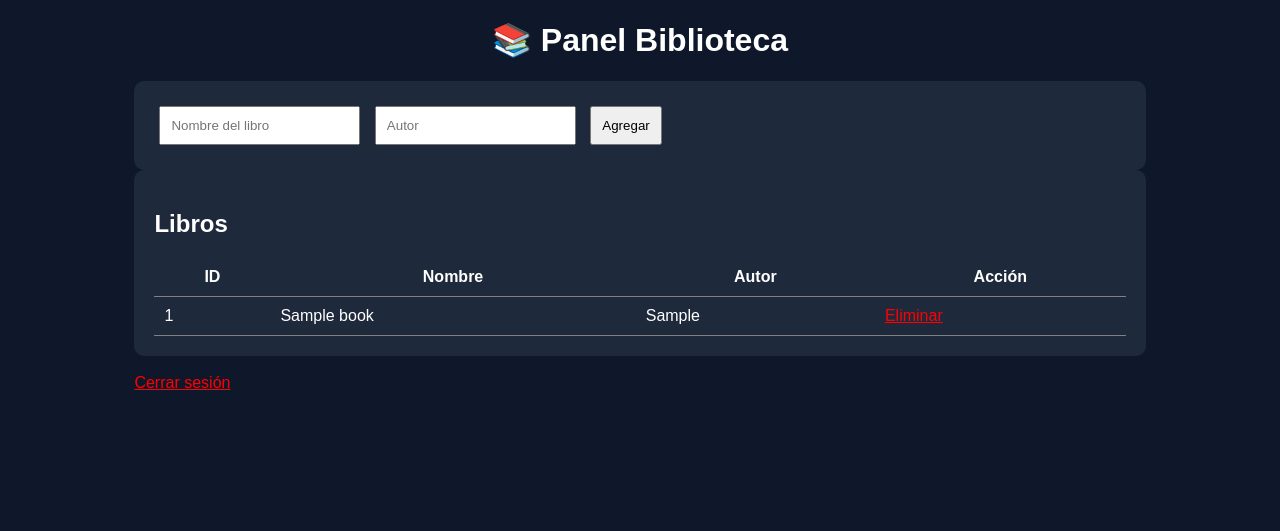
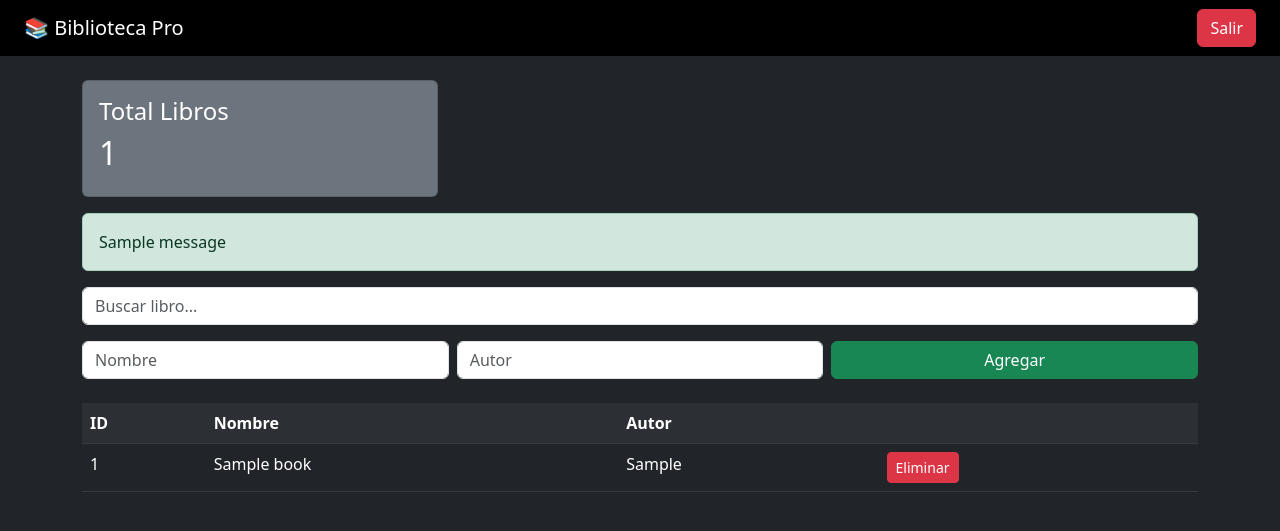
Before and after one commit to juanariasn-cmyk/proyecto-biblioteca, a Flask app: page /dashboard in a window 1280 px wide. Shown: the top 531 px of the page. Run offline with Flask 3, Linux system fonts and the light colour scheme; the visitor is signed in with stand-in values (Sample User, id 1); tables that the repository leaves empty hold one stand-in row (values such as "Sample post"); one stand-in notice (Sample message) is shown.

Commit message:
Update dashboard.html

```diff
--- a/web_app/templates/dashboard.html
+++ b/web_app/templates/dashboard.html
@@ -1,39 +1,58 @@
 <!DOCTYPE html>
 <html>
 <head>
-    <title>Panel Biblioteca</title>
-    <style>
-        body { font-family: Arial; background: #0f172a; color: white; }
-        h1 { text-align: center; }
-        .container { width: 80%; margin: auto; }
-        input, button { padding: 10px; margin: 5px; }
-        table { width: 100%; margin-top: 20px; border-collapse: collapse; }
-        th, td { padding: 10px; border-bottom: 1px solid gray; }
-        a { color: red; }
-        .box { background: #1e293b; padding: 20px; border-radius: 10px; }
-    </style>
+    <title>Biblioteca Pro</title>
+    <link href="https://cdn.jsdelivr.net/npm/bootstrap@5.3.0/dist/css/bootstrap.min.css" rel="stylesheet">
 </head>
-<body>
 
-<div class="container">
-    <h1>📚 Panel Biblioteca</h1>
+<body class="bg-dark text-white">
 
-    <div class="box">
-        <form action="/add" method="POST">
-            <input type="text" name="nombre" placeholder="Nombre del libro" required>
-            <input type="text" name="autor" placeholder="Autor" required>
-            <button type="submit">Agregar</button>
-        </form>
+<nav class="navbar navbar-dark bg-black px-4">
+    <span class="navbar-brand">📚 Biblioteca Pro</span>
+    <a href="/logout" class="btn btn-danger">Salir</a>
+</nav>
+
+<div class="container mt-4">
+
+    <div class="row mb-3">
+        <div class="col-md-4">
+            <div class="card bg-secondary text-white p-3">
+                <h4>Total Libros</h4>
+                <h2>{{ total }}</h2>
+            </div>
+        </div>
     </div>
 
-    <div class="box">
-        <h2>Libros</h2>
-        <table>
+    {% with messages = get_flashed_messages() %}
+        {% if messages %}
+            <div class="alert alert-success">
+                {{ messages[0] }}
+            </div>
+        {% endif %}
+    {% endwith %}
+
+    <form action="/search" method="POST" class="mb-3">
+        <input type="text" name="query" class="form-control" placeholder="Buscar libro...">
+    </form>
+
+    <form action="/add" method="POST" class="row g-2 mb-4">
+        <div class="col">
+            <input type="text" name="nombre" class="form-control" placeholder="Nombre" required>
+        </div>
+        <div class="col">
+            <input type="text" name="autor" class="form-control" placeholder="Autor" required>
+        </div>
+        <div class="col">
+            <button class="btn btn-success w-100">Agregar</button>
+        </div>
+    </form>
+
+    <table class="table table-dark table-striped">
         <tr>
             <th>ID</th>
             <th>Nombre</th>
             <th>Autor</th>
-                <th>Acción</th>
+            <th></th>
         </tr>
 
         {% for libro in libros %}
@@ -41,14 +60,13 @@
             <td>{{ libro[0] }}</td>
             <td>{{ libro[1] }}</td>
             <td>{{ libro[2] }}</td>
-                <td><a href="/delete/{{ libro[0] }}">Eliminar</a></td>
+            <td>
+                <a href="/delete/{{ libro[0] }}" class="btn btn-danger btn-sm">Eliminar</a>
+            </td>
         </tr>
         {% endfor %}
     </table>
-    </div>
 
-    <br>
-    <a href="/logout">Cerrar sesión</a>
 </div>
 
 </body>
```
Lines whose indentation alone changed are shown as unchanged.
